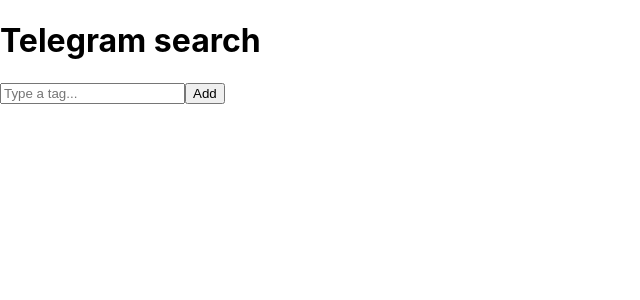
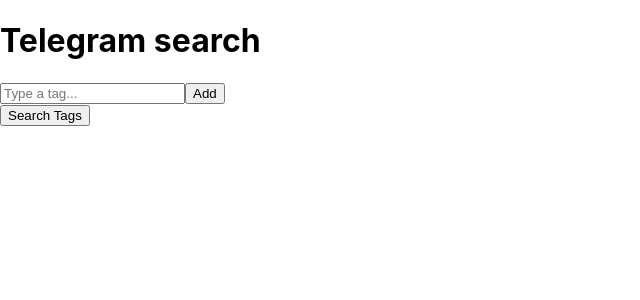
Before and after one commit to kiwavi/telegram-AI-analyze, a React (Create React App) app in the folder frontend/: page / in a window 1280 px wide. Shown: the top 300 px of the page, without its empty margins (0-640 px from the left). Built offline with nearby package versions, Linux system fonts and the light colour scheme.

Commit message:
feat: install axios for data fetches

```diff
--- a/frontend/src/App.tsx
+++ b/frontend/src/App.tsx
@@ -1,20 +1,40 @@
 import React, { useState } from "react";
 import FetchTags from "./tags";
 import "./tailwind.css";
+import axios, { isCancel, AxiosError } from "axios";
 
 function App() {
   const [tags, setTags] = useState<string[]>([]);
+  const [data, setData] = useState<object[]>([]);
 
   const handleTagsChange = (updatedTags: string[]) => {
     setTags(updatedTags);
-    console.log("Tags in parent:", updatedTags);
   };
+
+  async function fetchData(e: React.FormEvent<HTMLButtonElement>) {
+    e.preventDefault();
+    let tagsJoined = tags.join("&tags=");
+    try {
+      let data = axios.get(`http://localhost:3099?tags=${tagsJoined}`);
+      console.log(`http://localhost:3099?tags=${tagsJoined}`);
+      console.log(data);
+    } catch (e) {
+      console.log(e);
+    }
+  }
 
   return (
     <div className="App">
       <h1 className="text-3xl"> Telegram search </h1>
       {/* get tags */}
       <FetchTags onChange={handleTagsChange} />
+
+      <div>
+        <button className="" onClick={fetchData}>
+          {" "}
+          Search Tags{" "}
+        </button>
+      </div>
     </div>
   );
 }
```
